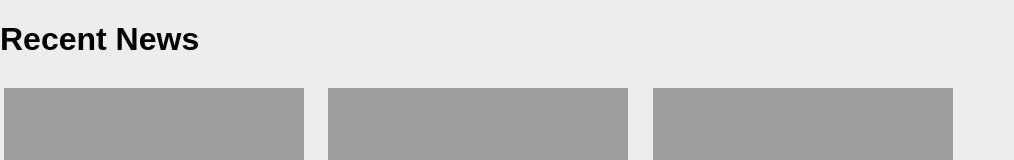
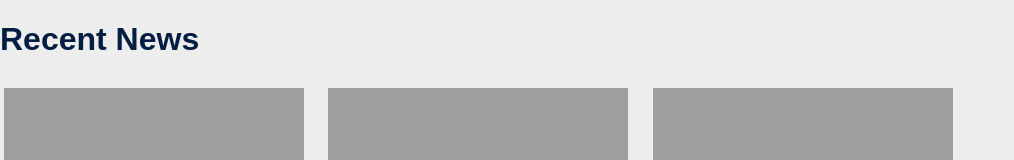
Before and after one commit to nihaojingting/project-2, a website with bundled scripts: page index.html in a window 1280 px wide. Shown: the top 160 px of the page, without its empty margins (0-1014 px from the left). Built offline with nearby package versions, Linux system fonts and the light colour scheme.

Commit message:
blue heading

```diff
--- a/index.html
+++ b/index.html
@@ -20,7 +20,7 @@
 </head>
 
 <body>
-  <div class="heading" id="heading"> <h1>Recent News</h1> </div>
+  <div class="heading" id="heading"> <h1 style="color: rgb(4, 30, 66);">Recent News</h1> </div>
     <div class="cardcontainer" id="cardcontainer">
       <polaris-chip imageSrc="https://hr.psu.edu/sites/hr/files/styles/article_home_page/public/2023-10/ExpandedFamilySick_0.jpg?h=5265ff56&itok=e9egM1X8" link="https://hr.psu.edu/news/expanded-family-sick-leave-full-time-staff-take-effect-january"></polaris-chip>
       <polaris-chip imageSrc="https://hr.psu.edu/sites/hr/files/styles/article_home_page/public/2023-10/FluVaccines_HRFeature.jpg?h=09bc788e&itok=KEMIew2T" link="https://hr.psu.edu/news/university-reminds-employees-flu-covid-19-vaccines-resources-and-policies"></polaris-chip>
```
